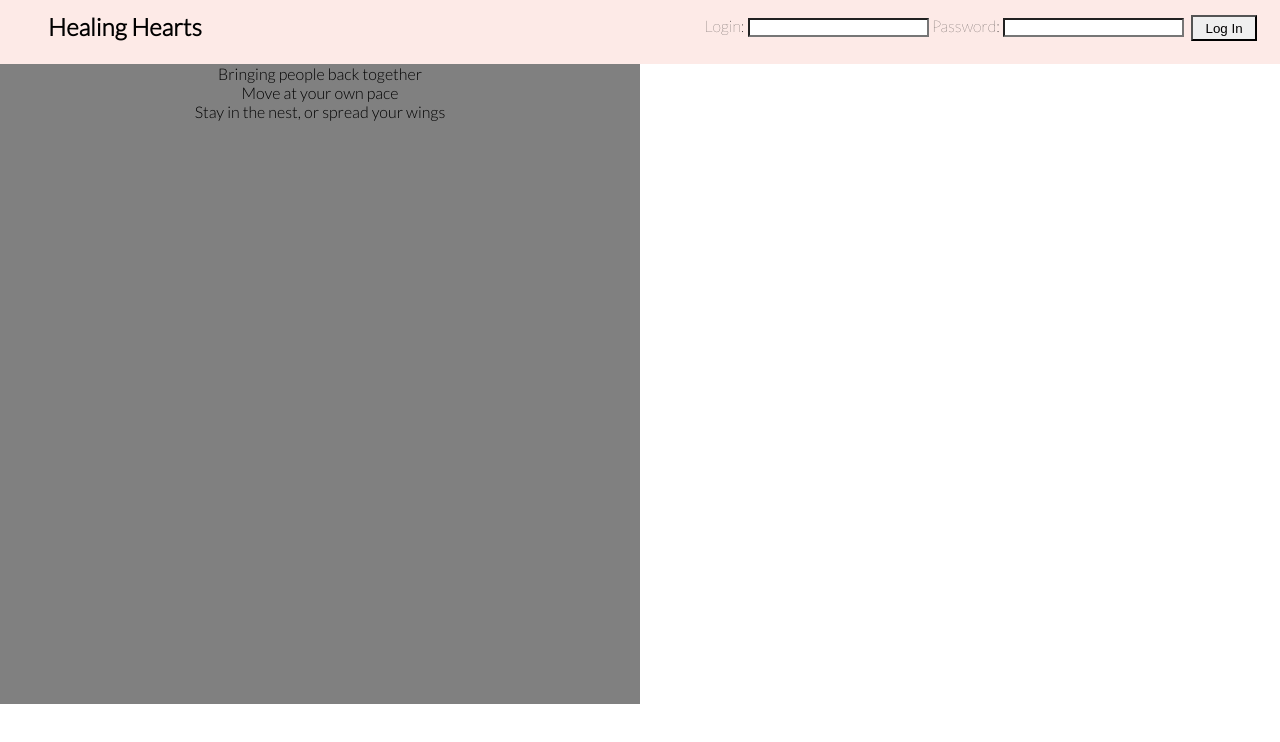
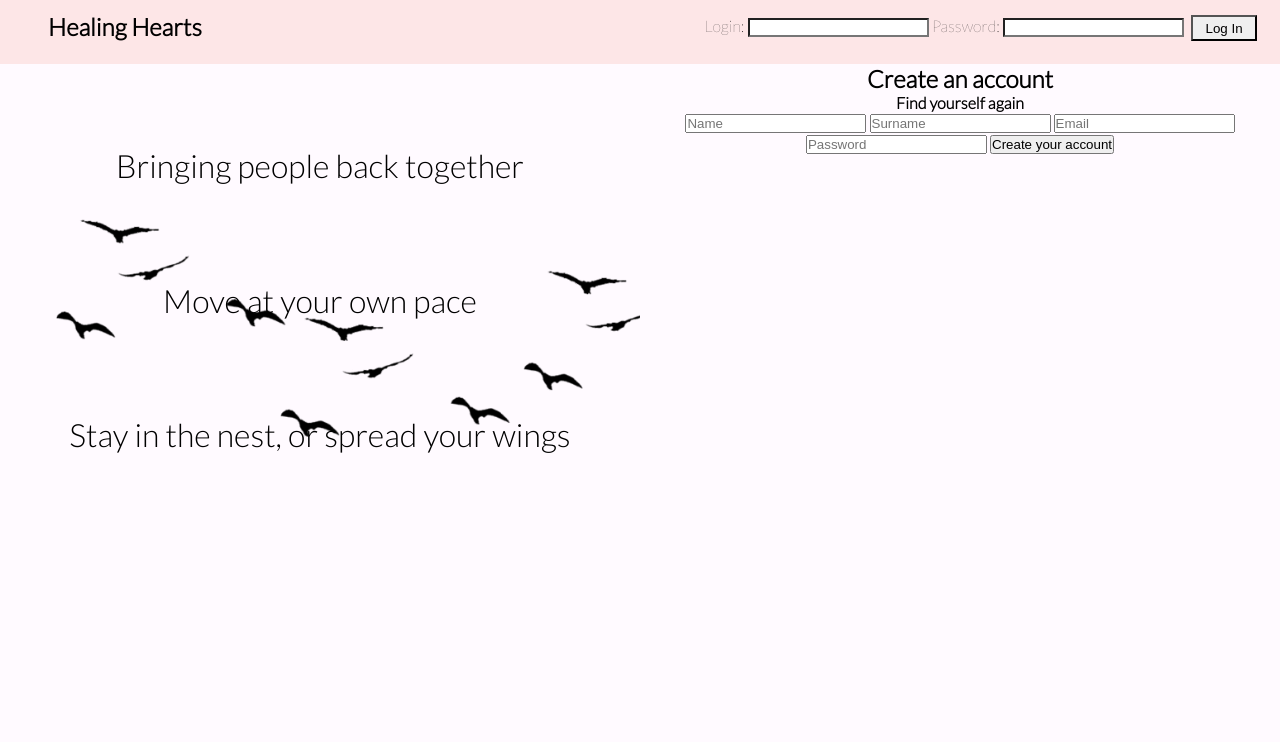
Before and after one commit to joeephus/healing, a plain HTML site: page login.html in a window 1280 px wide. Drawn offline with Linux system fonts and the light colour scheme.

Commit message:
healing login 1.0.2

```diff
--- a/login.html
+++ b/login.html
@@ -5,7 +5,7 @@
 	<title>Healing Hearts Login</title>
 	<link rel="stylesheet" type="text/css" href="sass/style.css">
 </head>
-<body>
+<body class="login-main">
 
 	<header class="login_head">
 		<div class="container_login_left">
@@ -30,7 +30,18 @@
 		<p> Stay in the nest, or spread your wings</p>
 	</section>
 	<section class="form-content">
+		<form action="" method="get">
+			<h2> Create an account </h2>
+			<h4> Find yourself again </h4>
+				<input class="form-name" name="name" type="text" placeholder="Name">
+				<input class="last-name" name="surname" type="text" placeholder="Surname">
+				<input type="text" name="number" placeholder="Email">
+				<input type="text" name="password" placeholder="Password">
+				<button class="create-account"> Create your account </button>
 
+		</form>
 	</section>
+
+
 </body>
 </html>
--- a/sass/style.scss
+++ b/sass/style.scss
@@ -3,6 +3,9 @@
 
 $light-purple: #FF53CC;
 $trans-purple: rgba(245, 149, 133, 0.2);
+$primary-color: #FFFAFF;
+$secondary-color: E2FFC5;
+
 
 *{
   margin: 0;
@@ -29,7 +32,7 @@ body {
     z-index: -1000;
     -webkit-transform: translateX(-50%) translateY(-50%);
     transform: translateX(-50%) translateY(-50%);
-    background: url(hhanimatic.jpg) no-repeat;
+    background: url('hhanimatic.jpg') no-repeat;
     background-size: cover;
 }
 
@@ -166,22 +169,34 @@ header.login_head {
             text-align: center;
             margin-top: -.1em;
             -webkit-transition: all 0.2s ease-in;
-             &:hover {
-              background-color: white;
-              color: black;
-             }
+              &:hover {
+                background-color: white;
+                color: black;
+                box-shadow: inset 1px 1px;
+              }
           }
       }
   }
 }
 
 // ---------------- login form section ----------------------
+.login-main {
+  background-color: $primary-color;
+}
+
 .container-content-left {
   width: 50%;
   float: left;
   font-family: lato, sans-serif;
   font-weight: 300;
-  background-color: grey;
+  background-image: url('../images/birds_flying.png');
+  background-size: cover;
+  background-repeat: no-repeat;
   height: 40em;
-
+    p {
+      line-height: 2em;
+      font-size: 2em;
+      font-weight: 300;
+      margin-top: 2.2em;
+    }
 }
```
Also changed, not shown: images/birds_flying.png (added), images/floral_birds.jpg (added), sass/style.css, 1 other file.
